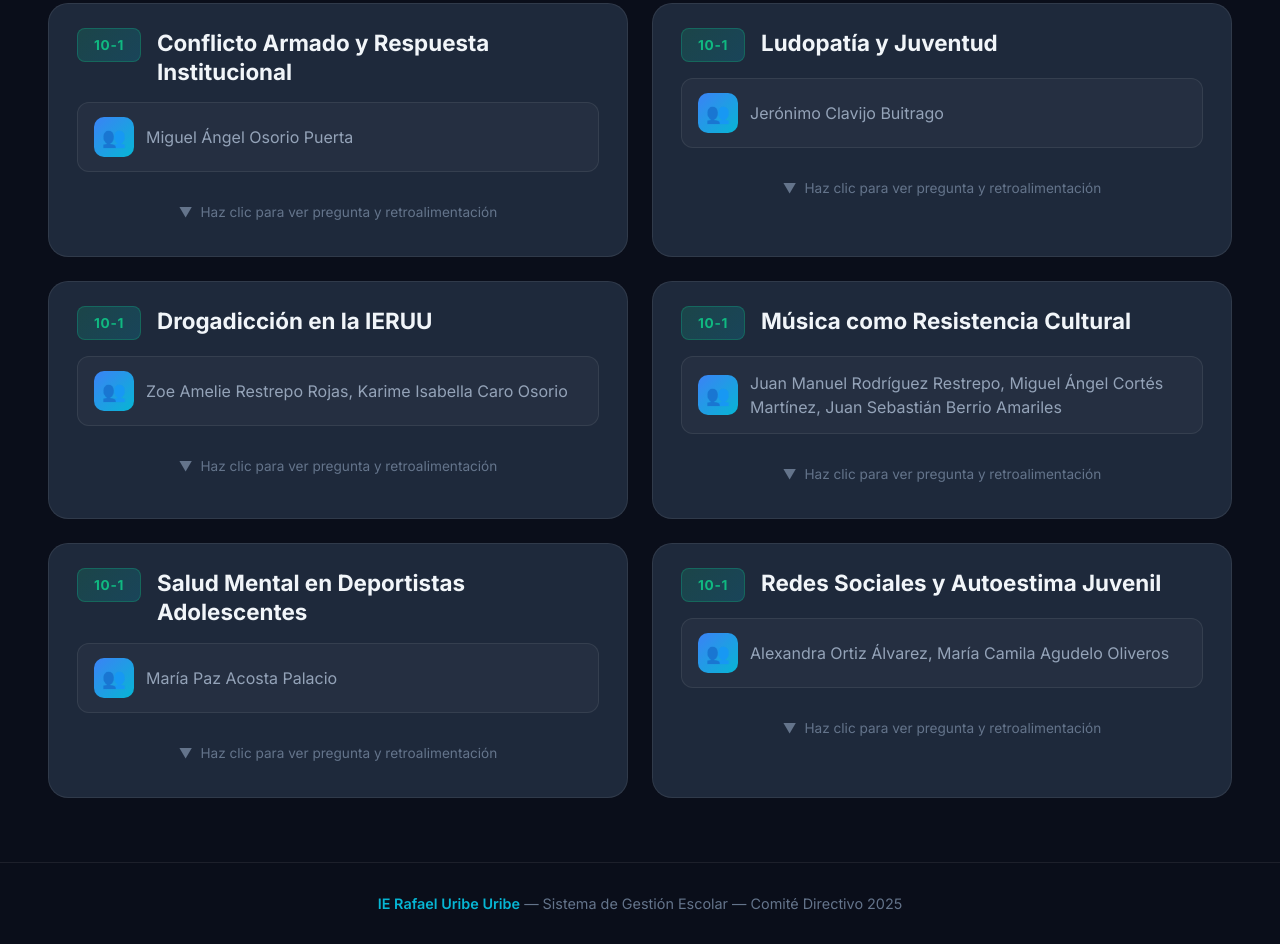
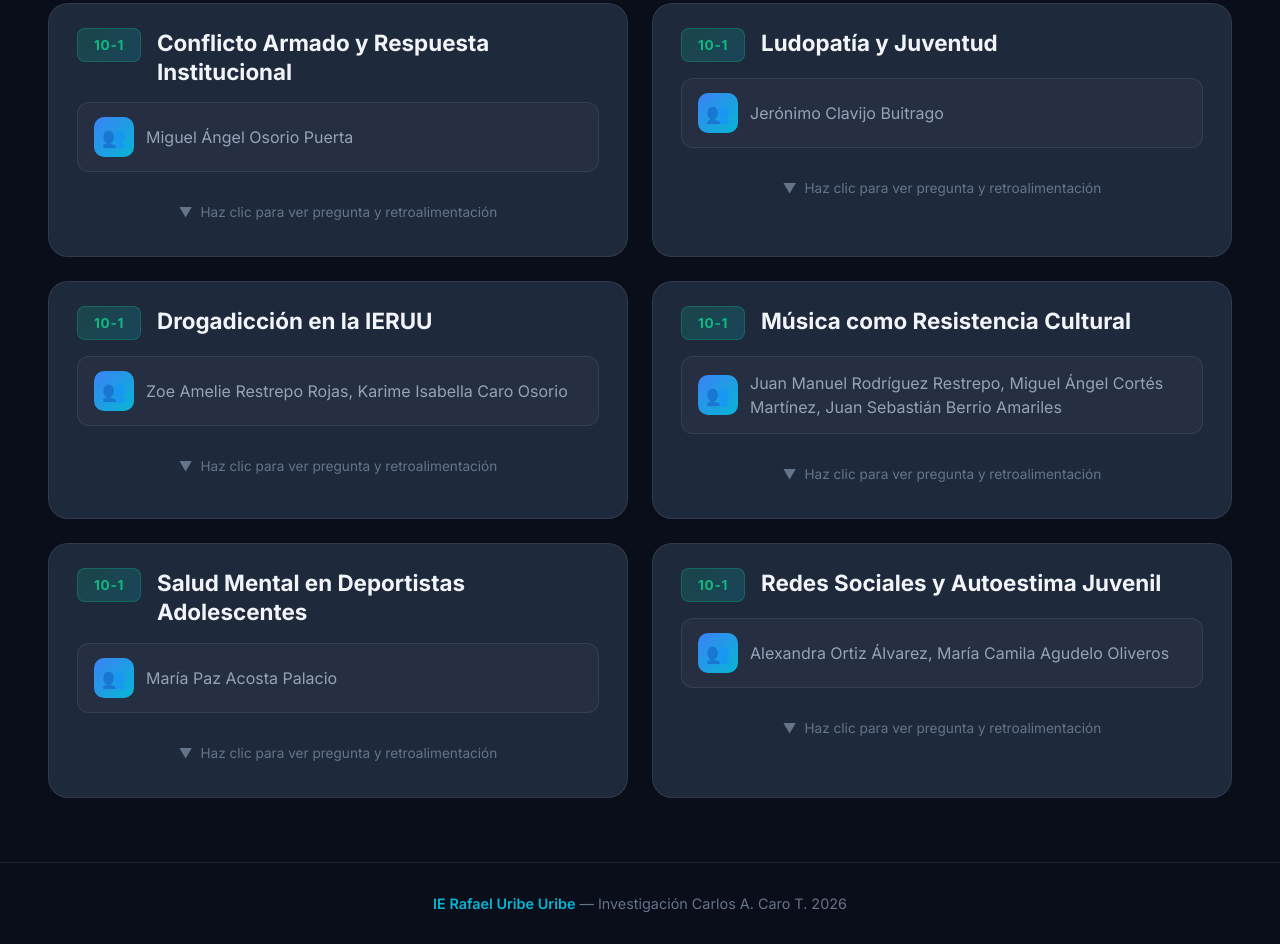
Before and after one commit to cacarotmaster/sge, a plain HTML site: page preguntas/index.html in a window 1280 px wide. Shown: the part 1280-2224 px from the top of the page. Drawn offline with Linux system fonts and the light colour scheme.

Commit message:
fix: update footer text to Investigación Carlos A. Caro T. 2026

```diff
--- a/preguntas/index.html
+++ b/preguntas/index.html
@@ -641,7 +641,7 @@
     </main>
 
     <footer class="footer">
-        <p><span class="footer-highlight">IE Rafael Uribe Uribe</span> — Sistema de Gestión Escolar — Comité Directivo 2025</p>
+        <p><span class="footer-highlight">IE Rafael Uribe Uribe</span> — Investigación Carlos A. Caro T. 2026</p>
     </footer>
 
     <script>
```
